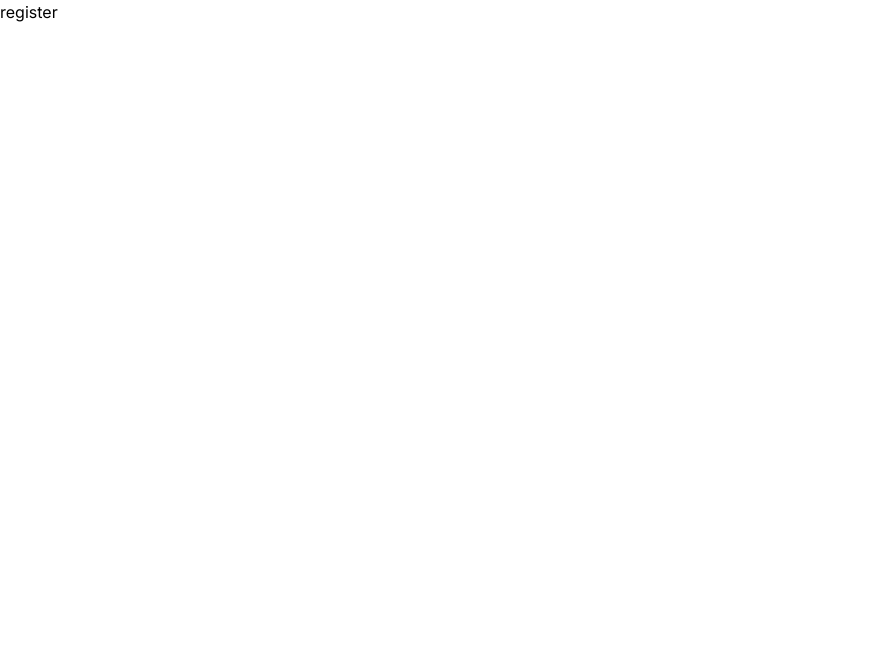
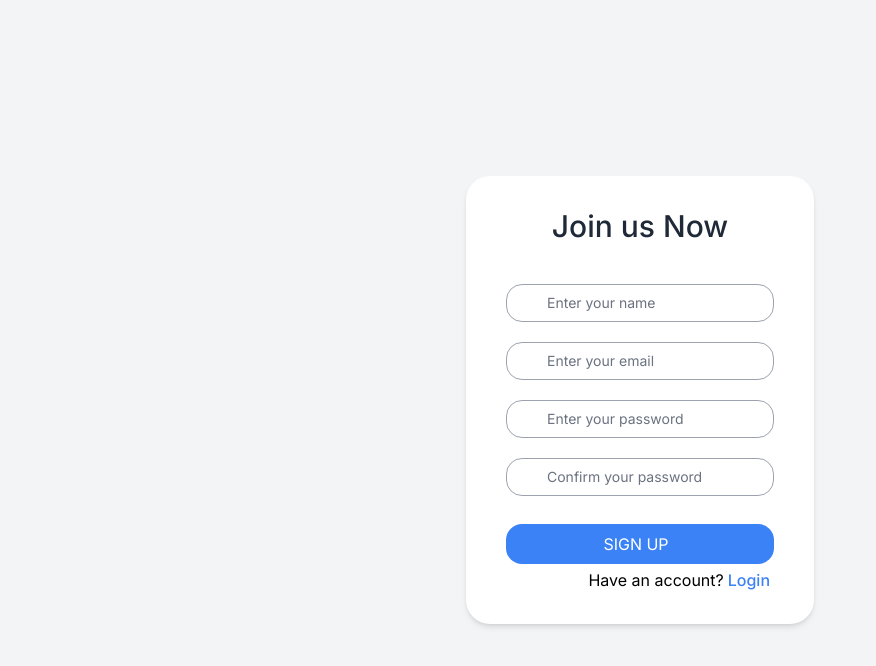
Before and after one commit to prabhath-kj/affworld-assignment, a Next.js app in the folder client/: page /register in a window 1280 px wide. Shown: the top 666 px of the page, without its empty margins (0-876 px from the left). Built offline with nearby package versions, Linux system fonts and the light colour scheme.

Commit message:
feature: Signup page created

```diff
--- a/client/src/app/(auth)/register/page.js
+++ b/client/src/app/(auth)/register/page.js
@@ -1,9 +1,10 @@
 import React from 'react'
+import RegistrationForm from '@/components/Auth/RegistrationForm'
 
 const SignUp = () => {
   return (
     <div>
-      register
+    <RegistrationForm/>
     </div>
   )
 }
--- a/client/src/app/layout.js
+++ b/client/src/app/layout.js
@@ -1,4 +1,6 @@
 import { Inter } from 'next/font/google'
+import { ToastContainer } from 'react-toastify';
+import 'react-toastify/dist/ReactToastify.css';
 import './globals.css'
 
 const inter = Inter({ subsets: ['latin'] })
@@ -12,6 +14,7 @@ export default function RootLayout({ children }) {
   return (
     <html lang="en">
       <body className={inter.className}>{children}</body>
+      <ToastContainer/>
     </html>
   )
 }
--- a/client/src/components/Auth/RegistrationForm.js
+++ b/client/src/components/Auth/RegistrationForm.js
@@ -0,0 +1,140 @@
+"use client";
+
+import React, { useEffect } from "react";
+import { toast } from "react-toastify";
+import { Formik, Form, Field, ErrorMessage } from "formik";
+import Link from "next/link";
+import * as Yup from "yup";
+
+const validationSchema = Yup.object().shape({
+  username: Yup.string().required("Name is required"),
+  email: Yup.string().email("Invalid email").required("Email is required"),
+  password: Yup.string().required("Password is required"),
+  confirmPassword: Yup.string()
+    .oneOf([Yup.ref("password"), null], "Passwords must match")
+    .required("Confirm Password is required"),
+});
+
+const RegistrationForm = () => {
+  const handleSubmit = async (values, { setSubmitting }) => {
+    toast.success(JSON.stringify(values))
+    console.log(values);
+  };
+
+  return (
+    <div className="min-h-screen flex flex-col items-center justify-center bg-gray-100">
+      <div className="flex flex-col bg-white shadow-md px-4 sm:px-6 md:px-8 lg:px-10 py-8 rounded-3xl w-50 max-w-md">
+        <div className="font-medium self-center text-xl sm:text-3xl text-gray-800">
+          Join us Now
+        </div>
+
+        <div className="mt-10">
+          <Formik
+            initialValues={{
+              username: "",
+              email: "",
+              password: "",
+              confirmPassword: "",
+            }}
+            validationSchema={validationSchema}
+            onSubmit={handleSubmit}
+          >
+            <Form>
+              <div className="flex flex-col mb-5">
+                <div className="relative">
+                  <div className="inline-flex items-center justify-center absolute left-0 top-0 h-full w-10 text-gray-400"></div>
+
+                  <Field
+                    id="username"
+                    type="text"
+                    name="username"
+                    className="text-sm placeholder-gray-500 pl-10 pr-4 rounded-2xl border border-gray-400 w-full py-2 focus:outline-none focus:border-blue-400"
+                    placeholder="Enter your name"
+                  />
+                  <ErrorMessage
+                    name="username"
+                    component="div"
+                    className="text-red-500 mt-1"
+                  />
+                </div>
+              </div>
+
+              <div className="flex flex-col mb-5">
+                <div className="relative">
+                  <div className="inline-flex items-center justify-center absolute left-0 top-0 h-full w-10 text-gray-400"></div>
+
+                  <Field
+                    id="email"
+                    type="text"
+                    name="email"
+                    className="text-sm placeholder-gray-500 pl-10 pr-4 rounded-2xl border border-gray-400 w-full py-2 focus:outline-none focus:border-blue-400"
+                    placeholder="Enter your email"
+                  />
+                  <ErrorMessage
+                    name="email"
+                    component="div"
+                    className="text-red-500 mt-1"
+                  />
+                </div>
+              </div>
+              <div className="flex flex-col mb-5">
+                <div className="relative">
+                  <div className="inline-flex items-center justify-center absolute left-0 top-0 h-full w-10 text-gray-400"></div>
+
+                  <Field
+                    type="password"
+                    name="password"
+                    className="text-sm placeholder-gray-500 pl-10 pr-4 rounded-2xl border border-gray-400 w-full py-2 focus:outline-none focus:border-blue-400"
+                    placeholder="Enter your password"
+                  />
+                  <ErrorMessage
+                    name="password"
+                    component="div"
+                    className="text-red-500 mt-1"
+                  />
+                </div>
+              </div>
+
+              <div className="flex flex-col mb-5">
+                <div className="relative">
+                  <div className="inline-flex items-center justify-center absolute left-0 top-0 h-full w-10 text-gray-400"></div>
+
+                  <Field
+                    type="password"
+                    name="confirmPassword"
+                    className="text-sm placeholder-gray-500 pl-10 pr-4 rounded-2xl border border-gray-400 w-full py-2 focus:outline-none focus:border-blue-400"
+                    placeholder="Confirm your password"
+                  />
+                  <ErrorMessage
+                    name="confirmPassword"
+                    component="div"
+                    className="text-red-500 mt-1"
+                  />
+                </div>
+              </div>
+
+              <div className="flex w-full">
+                <button
+                  type="submit"
+                  className="flex mt-2 items-center justify-center focus:outline-none text-white text-sm sm:text-base bg-blue-500 hover:bg-blue-600 rounded-2xl py-2 w-full transition duration-150 ease-in"
+                >
+                  <span className="mr-2 uppercase">Sign Up</span>
+                </button>
+              </div>
+              <div>
+                <div className="flex justify-end mt-1">
+                Have an account?
+                  <Link className="px-1 font-medium cursor-pointer hover:font-bold text-blue-500" href="/login">
+                    Login
+                  </Link>
+                </div>
+              </div>
+            </Form>
+          </Formik>
+        </div>
+      </div>
+    </div>
+  );
+};
+
+export default RegistrationForm;
```
Also changed, not shown: client/package.json (+9 -4 lines), 1 other file (tests, documents, lock files or other folders).
